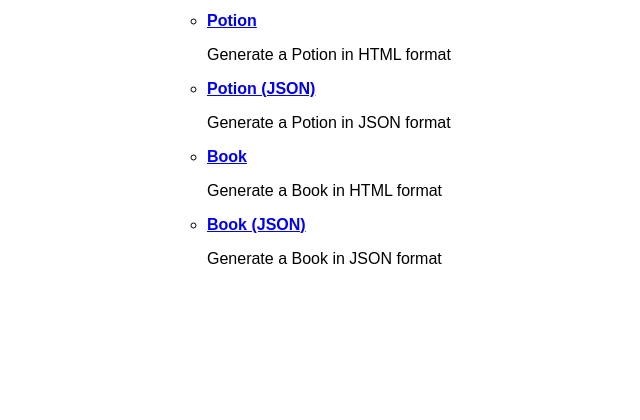
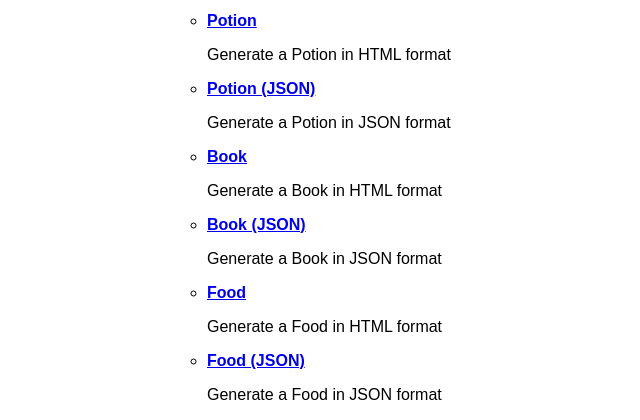
Before and after one commit to Dude036/Cyneric, a Django app: page /api/ in a window 1280 px wide. Shown: the part 3220-3640 px from the top of the page, without its empty margins (13-653 px from the left). Before the commit the page ends 3484 px from the top, so only its background shows below. Run offline with Django 3.2, Linux system fonts and the light colour scheme; parts of the project's set-up code (start-up, migrations or seed data) failed here and were passed over.

Commit message:
Adding food from the API

```diff
--- a/api/urls.py
+++ b/api/urls.py
@@ -67,4 +67,6 @@ urlpatterns = [
     path('item/potion/<int:r>/json/', views.item_potion_r_json, name='item_potion_r_json'),
     path('item/book/', views.item_book, name='item_book'),
     path('item/book/json/', views.item_book_json, name='item_book_json'),
+    path('item/food/', views.item_food, name='item_food'),
+    path('item/food/json/', views.item_food_json, name='item_food_json'),
 ]
--- a/api/views.py
+++ b/api/views.py
@@ -698,6 +698,27 @@ def item_book_json(request):
 
 
 # Create Random Food
+def item_food_create(rarity, content={}, json=False):
+    item = dmk.store.items.Food(rarity)
+    for key, value in content.items():
+        if key in item.__dict__ and value is not None:
+            item.__dict__[key] = value
+    return item.to_dict() if json else item
+
+
+def item_food(request):
+    content = {}
+    inner_html = item_food_create(0, content=content)
+    template = Template("{% extends 'base.html' %}{% load static %}{% block content %}" + item_padding(str(inner_html)) + "{% endblock %}")
+    return HttpResponse(template.render(Context({})))
+
+
+def item_food_json(request):
+    content = {}
+    item = item_food_create(0, content=content, json=True)
+    return JsonResponse(item)
+
+
 # Create Random Trinket
 
 # Choose Random Gear
--- a/static/js/index.js
+++ b/static/js/index.js
@@ -344,6 +344,7 @@ function editor_container_table(element) {
 
 		// Create Random Food
 		var add_food = add_table_flex_box("Food", '#5FAC5F', '#EFEFEF');
+		add_food.onclick = function() { item_api_wrapper(item_row.id, 'item/food/json/'); }
 		add_button_div.appendChild(add_food);
 
 		// Create Random Trinket
--- a/static/templates/api.html
+++ b/static/templates/api.html
@@ -353,6 +353,20 @@
 					Generate a Book in JSON format
 				</p>
 			</li>
+			<li>
+				<a href="{% url 'api:item_food' %}"><b>Food</b></a>
+				<br>
+				<p>
+					Generate a Food in HTML format
+				</p>
+			</li>
+			<li>
+				<a href="{% url 'api:item_food_json' %}"><b>Food (JSON)</b></a>
+				<br>
+				<p>
+					Generate a Food in JSON format
+				</p>
+			</li>
 		</ul>
 	</li>
 </ul>
```
